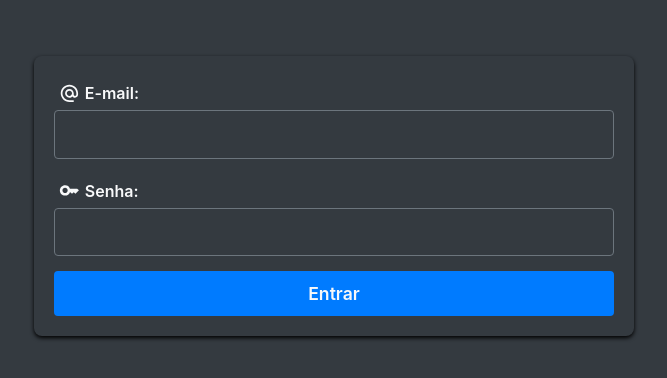
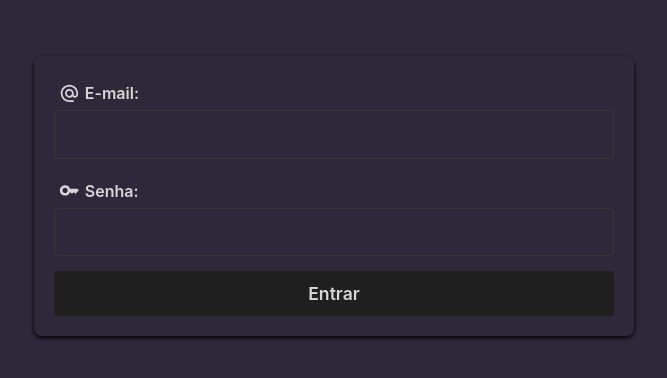
Before and after one commit to devcaiosantos/gestao-tcc, a Next.js app in the folder frontend/: page /login in a window 1280 px wide. Shown: the part 204-582 px from the top of the page, without its empty margins (306-973 px from the left). Built offline with nearby package versions, Linux system fonts and the light colour scheme.

Commit message:
#13 - update theme

```diff
--- a/frontend/src/app/dashboard/settings/style.ts
+++ b/frontend/src/app/dashboard/settings/style.ts
@@ -1,5 +1,9 @@
 import styled from "styled-components";
 import { Box } from "@chakra-ui/react";
+import theme from "@/style/theme";
+
+const { colors } = theme;
+
 export const Container = styled.div`
   display: flex;
   flex-direction: column;
@@ -27,7 +31,7 @@ export const Item = styled(Box)`
     width: 100%;
     cursor: pointer;
     &:hover {
-        background-color: rgb(26, 32, 44);
+        background-color: ${colors.dark800};
     }
     svg {
         font-size: 1.5rem;
--- a/frontend/src/style/theme.ts
+++ b/frontend/src/style/theme.ts
@@ -1,13 +1,16 @@
 const theme = {
-    colors: {
-        primary: '#007bff',
-        secondary: '#6c757d',
-        success: '#28a745',
-        danger: '#dc3545',
-        warning: '#ffc107',
-        info: '#17a2b8',
-        light: '#f8f9fa',
-        dark: '#343a40',
+    colors:{
+        primary: '#1f1f1f', // um tom mais escuro para o primário
+        secondary: '#383838', // cinza escuro
+        success: '#3b3b3b', // verde escuro e desaturado
+        danger: '#572a2a', // vermelho escuro
+        warning: '#5c4b00', // amarelo queimado
+        info: '#295e68', // azul petróleo escuro
+        light: '#d6d6d6', // um tom claro mais neutro
+        dark: '#2e293a', // mantendo a cor obsidian
+        dark800: '#3a3548', // Cinza muito escuro
+        dark700: '#4a455a', // Cinza escuro
+        dark600: '#5a566c', // Cinza moderadamente escuro
     },
     fonts: {
         primary: 'Inter, sans-serif',
```
Also changed, not shown: frontend/src/app/dashboard/settings/teachers/style.ts (+17 -14 lines), frontend/src/components/SideBar/index.tsx (+11 -9 lines).
